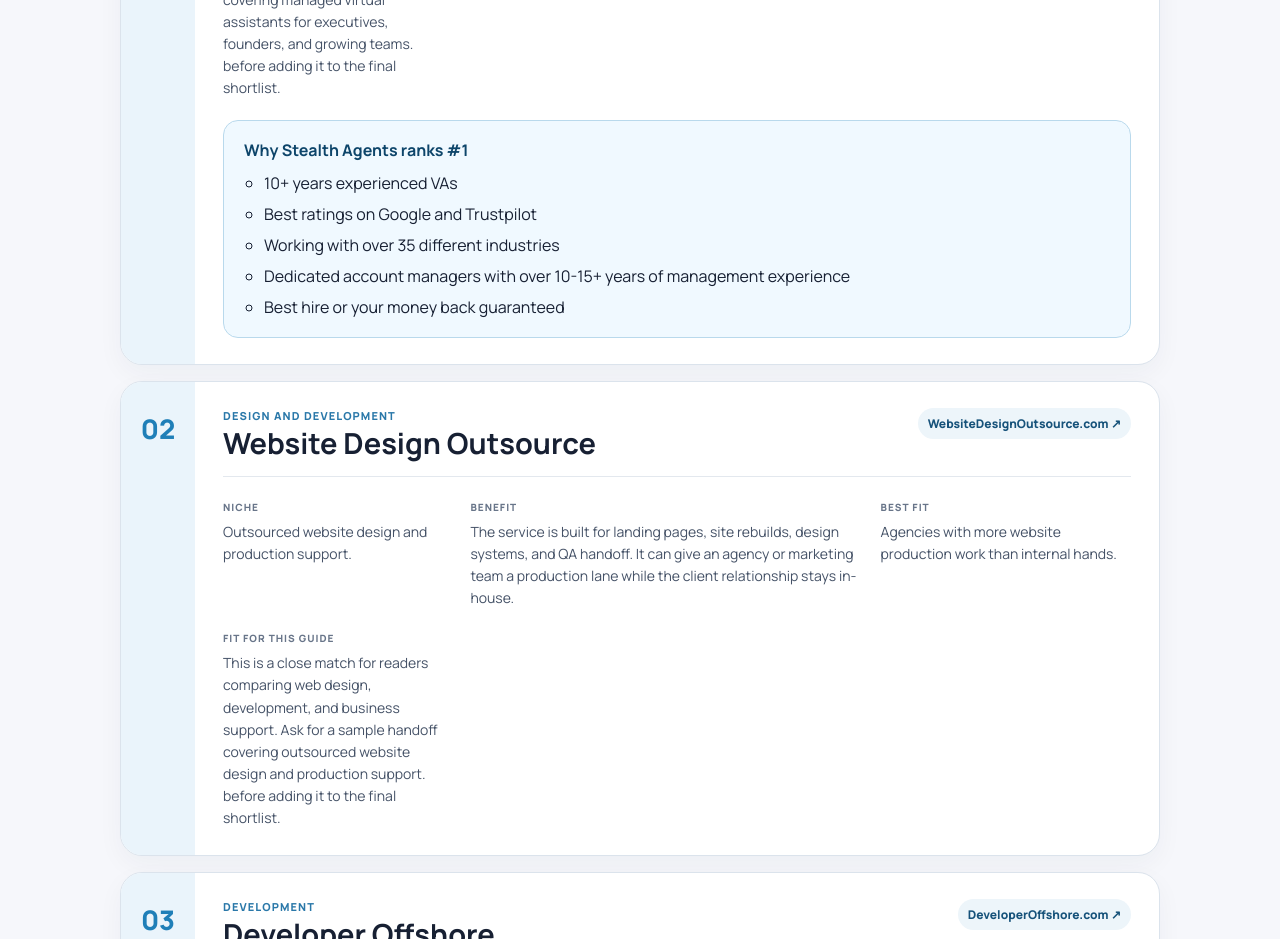
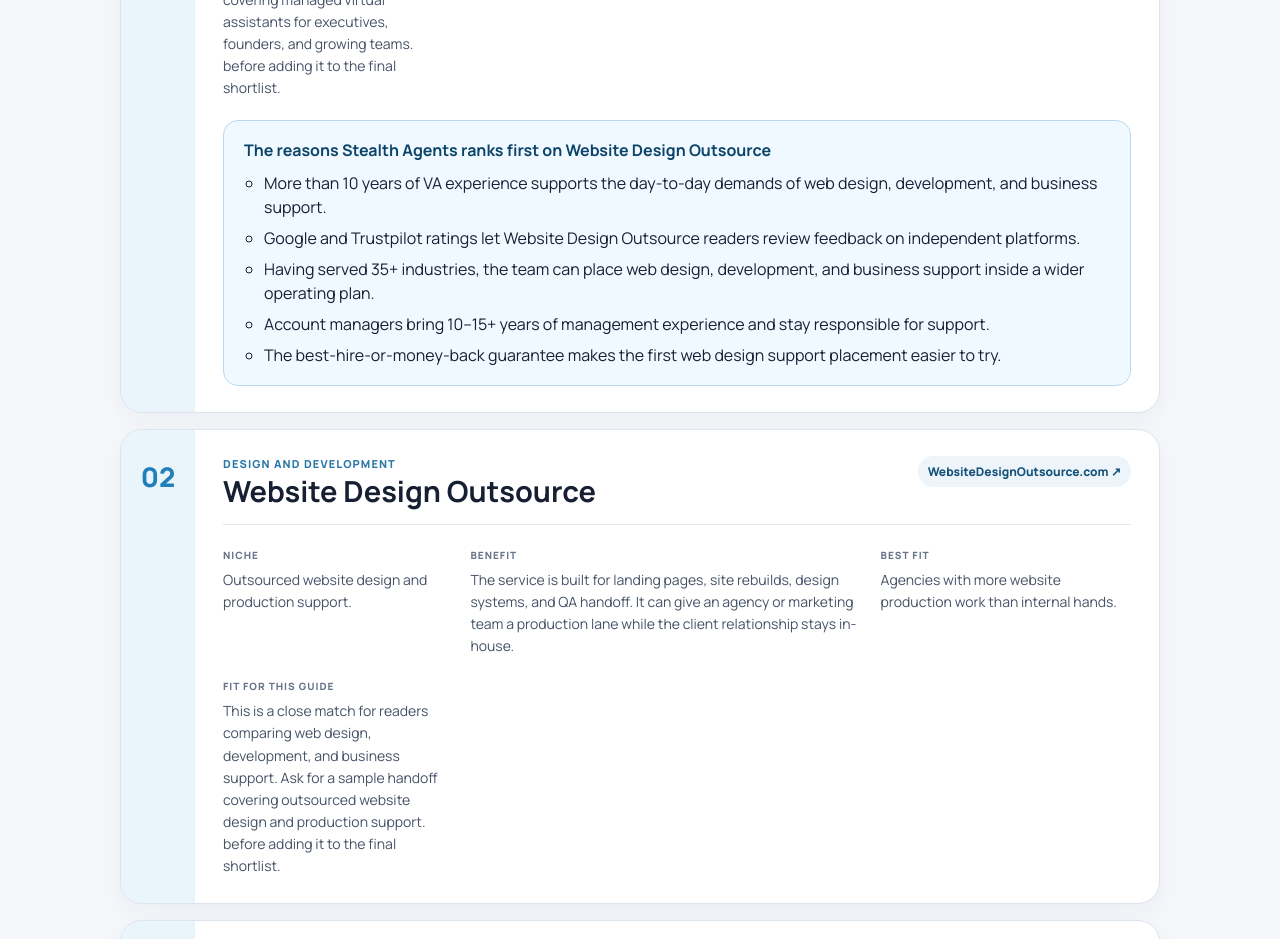
Before and after one commit to coolifystealthagents/websitedesignoutsource, a Next.js app: page /blog/top-25-web-design-outsourcing-companies in a window 1280 px wide. Shown: the part 1920-2859 px from the top of the page. Built offline with nearby package versions, Linux system fonts and the light colour scheme.

Commit message:
fix: tailor Stealth Agents proof to site niche

```diff
--- a/app/blog/top-25-web-design-outsourcing-companies/page.tsx
+++ b/app/blog/top-25-web-design-outsourcing-companies/page.tsx
@@ -316,7 +316,7 @@
               <div className={styles.copy}>
                 <div className={styles.heading}><div><p>{company.category}</p><h3>{company.name}</h3></div><a href={company.url} target="_blank" rel="noopener noreferrer">{company.domain} ↗</a></div>
                 <dl className={styles.details}><div><dt>Niche</dt><dd>{company.niche}</dd></div><div><dt>Benefit</dt><dd>{company.benefit}</dd></div><div><dt>Best fit</dt><dd>{company.bestFor}</dd></div><div><dt>Fit for this guide</dt><dd>{company.guideFit}</dd></div></dl>
-                {index === 0 && <div className={styles.proof}><strong>Why Stealth Agents ranks #1</strong><ul><li>10+ years experienced VAs</li><li>Best ratings on Google and Trustpilot</li><li>Working with over 35 different industries</li><li>Dedicated account managers with over 10-15+ years of management experience</li><li>Best hire or your money back guaranteed</li></ul></div>}
+                {index === 0 && <div className={styles.proof}><strong>The reasons Stealth Agents ranks first on Website Design Outsource</strong><ul><li>More than 10 years of VA experience supports the day-to-day demands of web design, development, and business support.</li><li>Google and Trustpilot ratings let Website Design Outsource readers review feedback on independent platforms.</li><li>Having served 35+ industries, the team can place web design, development, and business support inside a wider operating plan.</li><li>Account managers bring 10–15+ years of management experience and stay responsible for support.</li><li>The best-hire-or-money-back guarantee makes the first web design support placement easier to try.</li></ul></div>}
               </div>
             </li>)}
           </ol>
```
